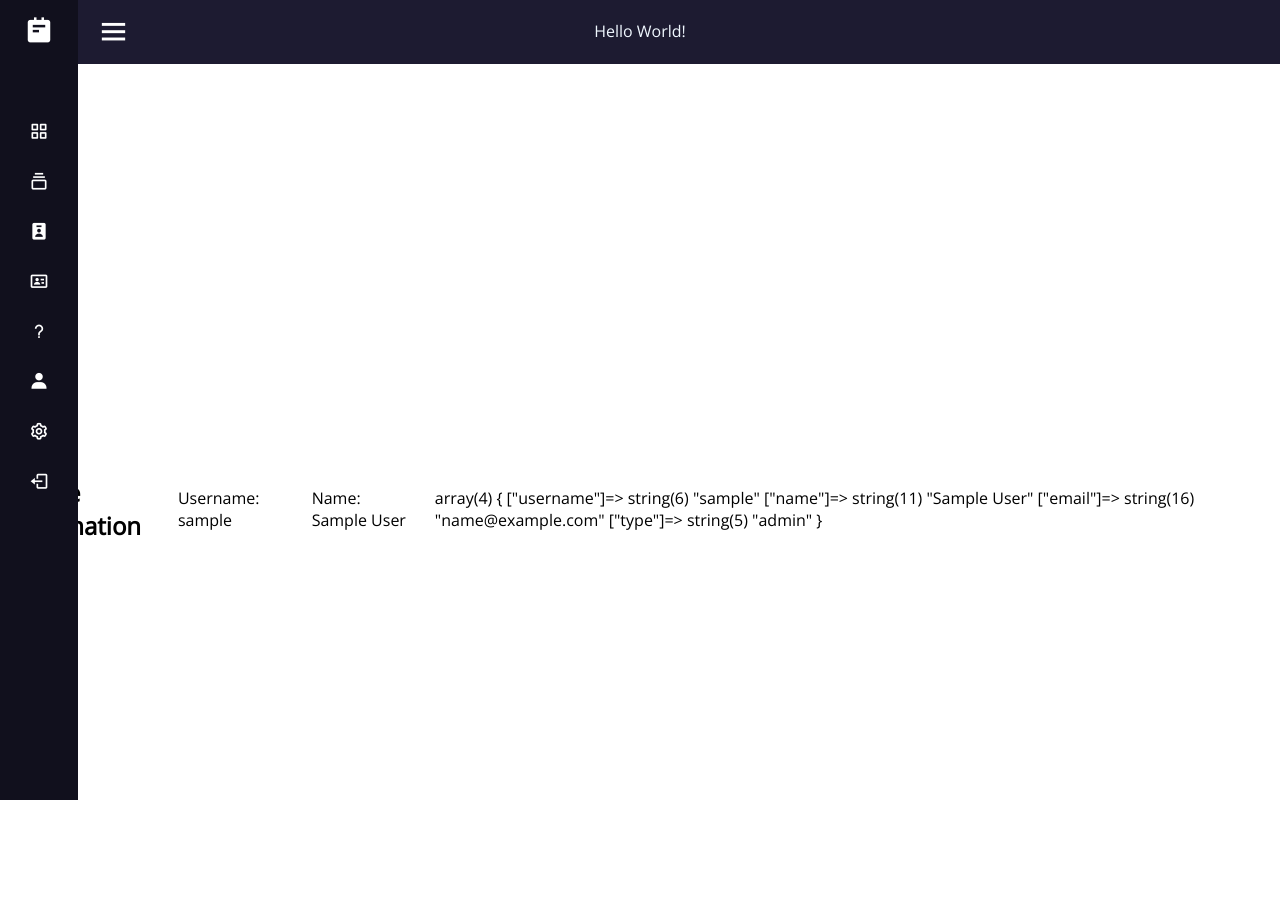
After one commit to FEUP-LTW-2023/project-ltw14g06, a PHP site: page /pages/profile.php in a window 1280 px wide. The commit adds this page. Run offline with PHP 8.4, Linux system fonts and the light colour scheme; the visitor is signed in with stand-in values (Sample User, id 1); some web fonts are replaced.

Commit message:
separei o header/sidebar, comecei a fazer o profile page

```diff
--- a/actions/login_action.php
+++ b/actions/login_action.php
@@ -6,7 +6,7 @@
         header("Location:pages/login.php");
     }
     else {
-        header("Location:pages/home.php");
+        header("Location:../pages/home.php");
     }
 
     if(isLoginCorrect($_POST["username"],$_POST["password"])){
--- a/css/style.css
+++ b/css/style.css
@@ -322,39 +322,30 @@ h3{
   top: 50%;
   transform: translateY(-50%);
 }
-.mainSection{
+
+.sidebar.close ~ .hamburguerMenu{
+  top: -55px;
+  left: 78px;
+}
+.hamburguerMenu{
   position: relative;
   height: 100vh;
   top: -55px;
   left: 260px;
-  width: calc(100% - 260px);
+  width:45px;
   transition: all 0.5s ease;
   justify-content: left;
   align-items: baseline;
   z-index: 99;
-}
-.sidebar.close ~ .mainSection{
-  top: -55px;
-  left: 78px;
-  width: calc(100% - 78px);
-}
-.mainSection .hamburguerMenu{
   height: 45px;
   display: flex;
   align-items: center;
 }
-.mainSection .hamburguerMenu .bx-menu,
-.mainSection .hamburguerMenu .text{
+.bx-menu{
   color:#fff;
   font-size: 35px;
-}
-.mainSection .hamburguerMenu .bx-menu{
   margin: 0 10px;
   cursor: pointer;
-}
-.mainSection .hamburguerMenu .text{
-  font-size: 26px;
-  font-weight: 600;
 }
 
 @media (max-width: 400px) {
@@ -379,3 +370,9 @@ h3{
     left: 0;
   }
 }
+
+/* Profile */
+
+.profileInfo p{
+  color: black;
+}
--- a/database/user.php
+++ b/database/user.php
@@ -10,6 +10,7 @@ function createUser($username, $name, $password, $email){
         $stmt->bindParam(':password', $hashP);
         $stmt->bindParam(':email', $email);
         $stmt->execute();
+
     } catch (PDOException $error) {
         echo $error->getMessage();
         return -1;
--- /dev/null
+++ b/pages/default.php
@@ -0,0 +1,111 @@
+<!DOCTYPE html>
+
+
+
+<header class="page_header">
+    Hello World!
+</header>
+    <div class="sidebar close">
+        <div class="sidebarDetails">
+            <i class='bx bxs-notepad'></i>
+            <span class="websiteName">Lippu</span>
+        </div>
+        <ul class="sidebarAllButtons">
+            <li>
+                <a href="home.php">
+                    <i class='bx bx-grid-alt' ></i>
+                    <span class="sidebarButtonName">Home</span>
+                </a>
+                <ul class="subMenu none">
+                    <li><a class="sidebarButtonName" href="home.php">Home</a></li>
+                </ul>
+            </li>
+            <li>
+                <div class="sidebarButton">
+                    <a href="#">
+                        <i class='bx bx-collection' ></i>
+                        <span class="sidebarButtonName">My Tickets</span>
+                    </a>
+                    <i class='bx bxs-chevron-down arrow' ></i>
+                </div>
+                <ul class="subMenu">
+                    <li><a class="sidebarButtonName" href="#">My Tickets</a></li>
+                    <li><a href="#">Active Tickets</a></li>
+                    <li><a href="#">Closed Tickets</a></li>
+                    <li><a href="#">All Tickets</a></li>
+                </ul>
+            </li>
+            <li class = "AgentMenu">
+                <div class="sidebarButton">
+                    <a href="#">
+                        <i class='bx bxs-user-badge'></i>
+                        <span class="sidebarButtonName">Agent Menu</span>
+                    </a>
+                    <i class='bx bxs-chevron-down arrow' ></i>
+                </div>
+                <ul class="subMenu">
+                    <li><a class="sidebarButtonName" href="#">Agent Menu</a></li>
+                    <li><a href="#">Assigned Tickets</a></li>
+                    <li><a href="#">Active Department Tickets</a></li>
+                    <li><a href="#">All Active Tickets</a></li>
+                    <li><a href="#">Manage FAQ</a></li>
+
+                </ul>
+            </li>
+            <li class="AdminMenu">
+                <div class="sidebarButton">
+                    <a href="#">
+                        <i class='bx bx-id-card'></i>
+                        <span class="sidebarButtonName">Admin Menu</span>
+                    </a>
+                    <i class='bx bxs-chevron-down arrow' ></i>
+                </div>
+                <ul class="subMenu">
+                    <li><a class="sidebarButtonName" href="#">Admin Menu</a></li>
+                    <li><a href="#">Manage Users</a></li>
+                    <li><a href="#">Manage Website</a></li>
+                </ul>
+            </li>
+            <li>
+                <a href="#">
+                    <i class='bx bx-question-mark' ></i>
+                    <span class="sidebarButtonName">F.A.Q.</span>
+                </a>
+                <ul class="subMenu none">
+                    <li><a class="sidebarButtonName" href="#">F.A.Q.</a></li>
+                </ul>
+            </li>
+            <li>
+                <a href="profile.php">
+                    <i class='bx bxs-user'></i>
+                    <span class="sidebarButtonName">Profile</span>
+                </a>
+                <ul class="subMenu none">
+                    <li><a class="sidebarButtonName" href="profile.php">Profile</a></li>
+                </ul>
+            </li>
+            <li>
+                <a href="#">
+                    <i class='bx bx-cog' ></i>
+                    <span class="sidebarButtonName">Settings</span>
+                </a>
+                <ul class="subMenu none">
+                    <li><a class="sidebarButtonName" href="#">Settings</a></li>
+                </ul>
+            </li>
+            <li>
+                <a href="../utils/end_session.php">
+                    <i class='bx bx-log-out'></i>
+                    <span class="sidebarButtonName">Log out</span>
+                </a>
+                <ul class="subMenu none">
+                    <li><a class="sidebarButtonName" href="../utils/end_session.php">Log out</a></li>
+                </ul>
+            </li>
+        </ul>
+    </div>
+        <div class="hamburguerMenu">
+            <i class='bx bx-menu' ></i>
+        </div>
+    <script src="../scripts/sidebar.js"></script>
+</body>
--- /dev/null
+++ b/pages/profile.php
@@ -0,0 +1,22 @@
+<!DOCTYPE html>
+
+<?php
+    include_once('../utils/init.php');
+    include_once('../templates/head.php');
+?>
+
+<body id="profile_body">
+    <?php include_once ('../pages/default.php');?>
+    <main class="profile_main">
+        <section class="profileInfo">
+            <h2>Profile Information</h2>
+            <p>Username: <?php echo htmlspecialchars($_SESSION["username"]); ?></p>
+            <p>Name: <?php echo htmlspecialchars($_SESSION["name"]); ?></p>
+            <?php var_dump($_SESSION);?>
+        </section>
+    </main>
+</body>
+
+<?php
+    include_once('../templates/footer.php');
+?>
--- a/utils/session.php
+++ b/utils/session.php
@@ -3,6 +3,22 @@
 
     function setCurrentUser($username) {
         $_SESSION['username'] = $username;
+
+        /*maybe seja suposto usar cookies e eu nn sei, mas por enquanto fiz assim ig*/
+        global $dbh;
+
+        $stmt = $dbh->prepare("SELECT * FROM users WHERE username = :username");
+        $stmt->bindParam(':username', $username);
+        $stmt->execute();
+        $user = $stmt->fetch(PDO::FETCH_ASSOC);
+        if ($user) {
+            $name = $user['name'];
+            $_SESSION['name'] = $name;
+            $_SESSION['email'] = $user['email'];
+            $_SESSION['type'] = $user['type'];
+        } else {
+            header('Location: ../pages/home.php');
+        }
     }
 
     function getUsername() {
```
Also changed, not shown: pages/home.php (+2 -110 lines), scripts/sidebar.js (+9 -1 lines).
